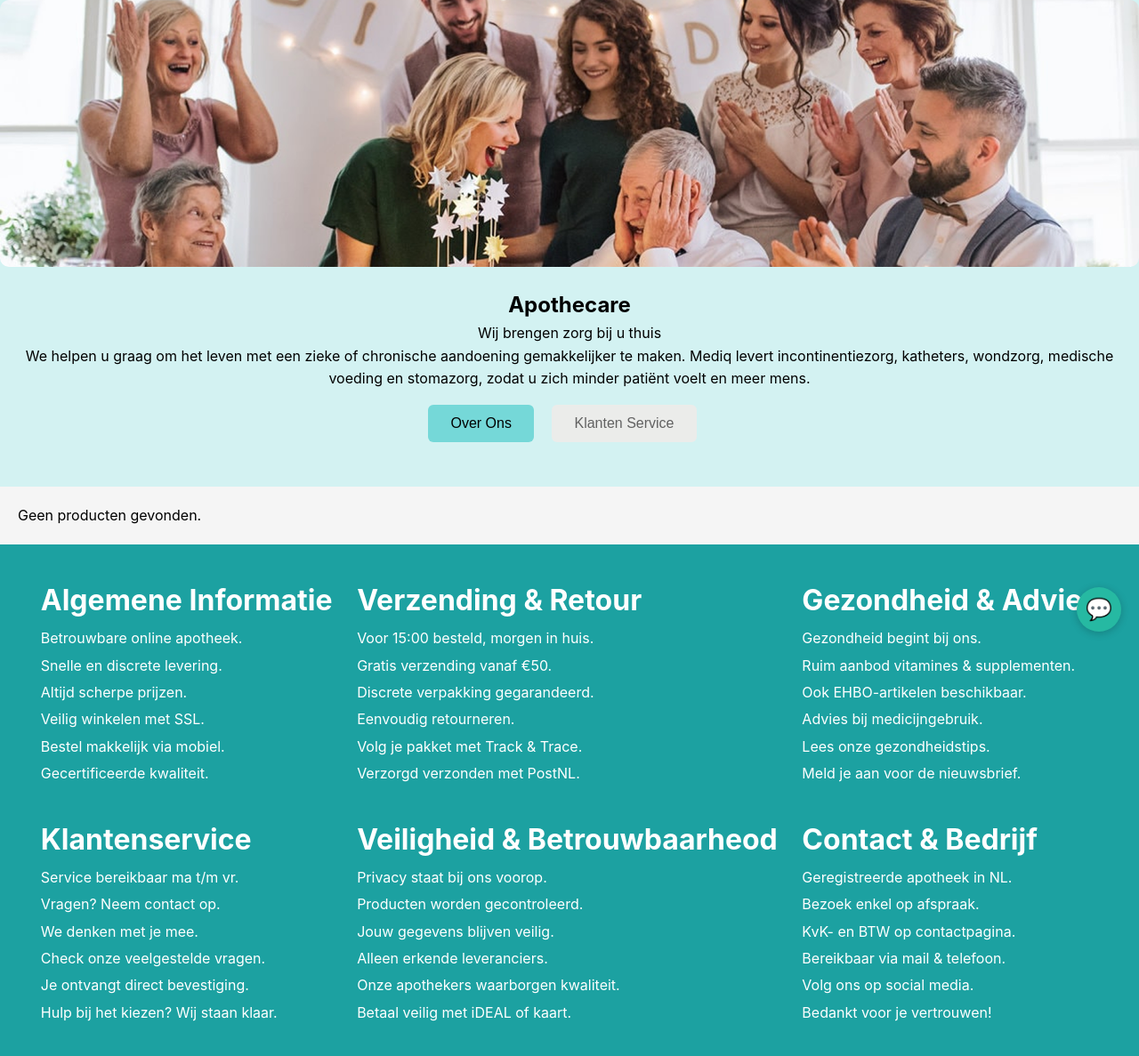
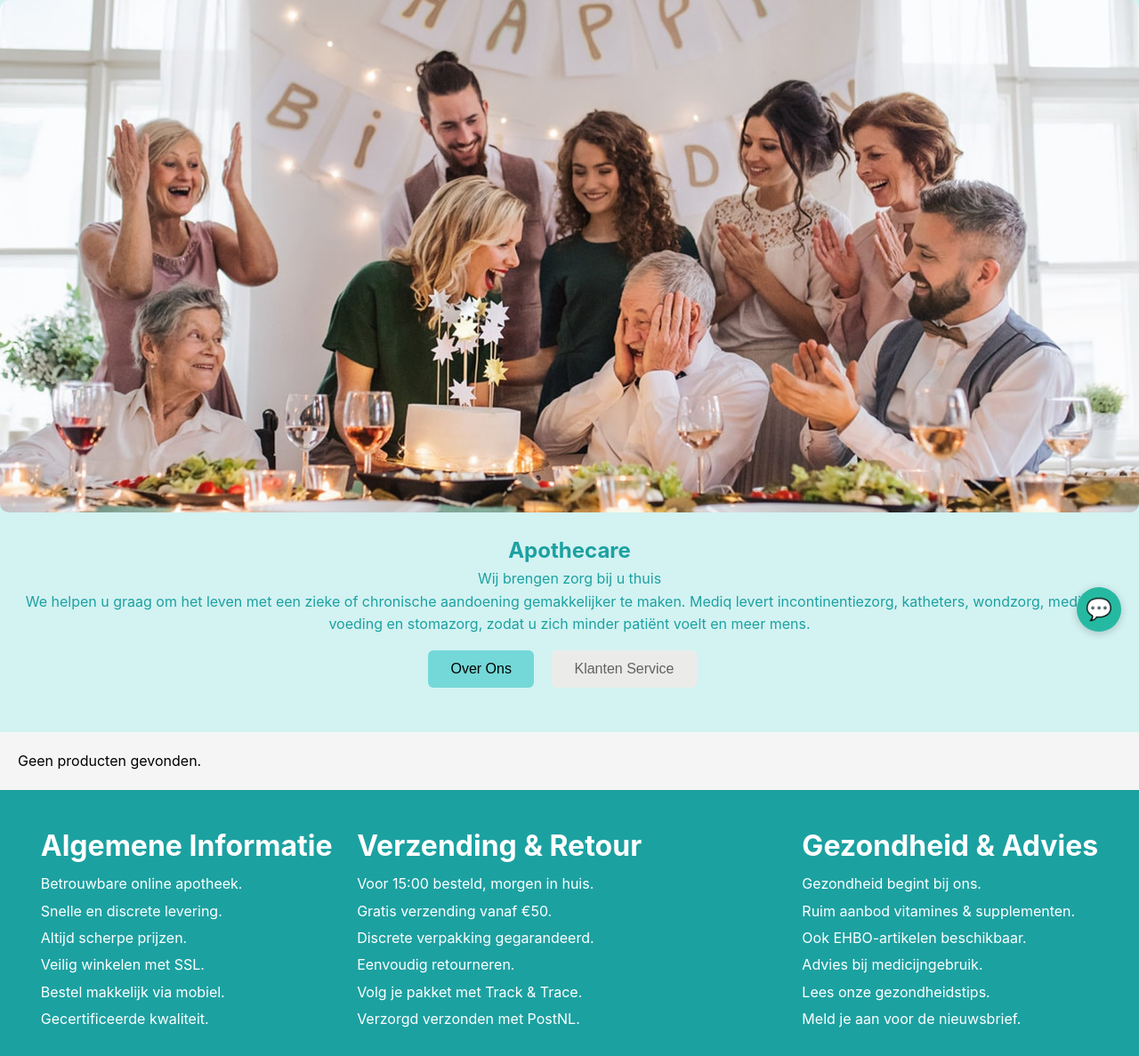
Before and after one commit to SonJoeyKong/webshop-, a PHP site: page /php/index.php in a window 1280 px wide. Shown: the part 70-1257 px from the top of the page at 89% size. Run offline with PHP 8.4, Linux system fonts and the light colour scheme; data that the repository does not hold is empty.

Commit message:
style.css
Ik heb de max-height uitgezet. en de kleur veranderd van mijn frontpage

```diff
--- a/css/style.css
+++ b/css/style.css
@@ -532,7 +532,7 @@ body {
 .hero {
     position: relative;
     text-align: center;
-    color: #000;
+    color: #1ca1a1;
     background-color: #d3f2f2;
     padding-bottom: 50px;
 }
@@ -540,7 +540,7 @@ body {
 .hero-img {
     width: 100%;
     height: auto;
-    max-height: 300px;
+    /* max-height: 300px; */
     object-fit: cover;
     border-radius: 10px;
 }
```
